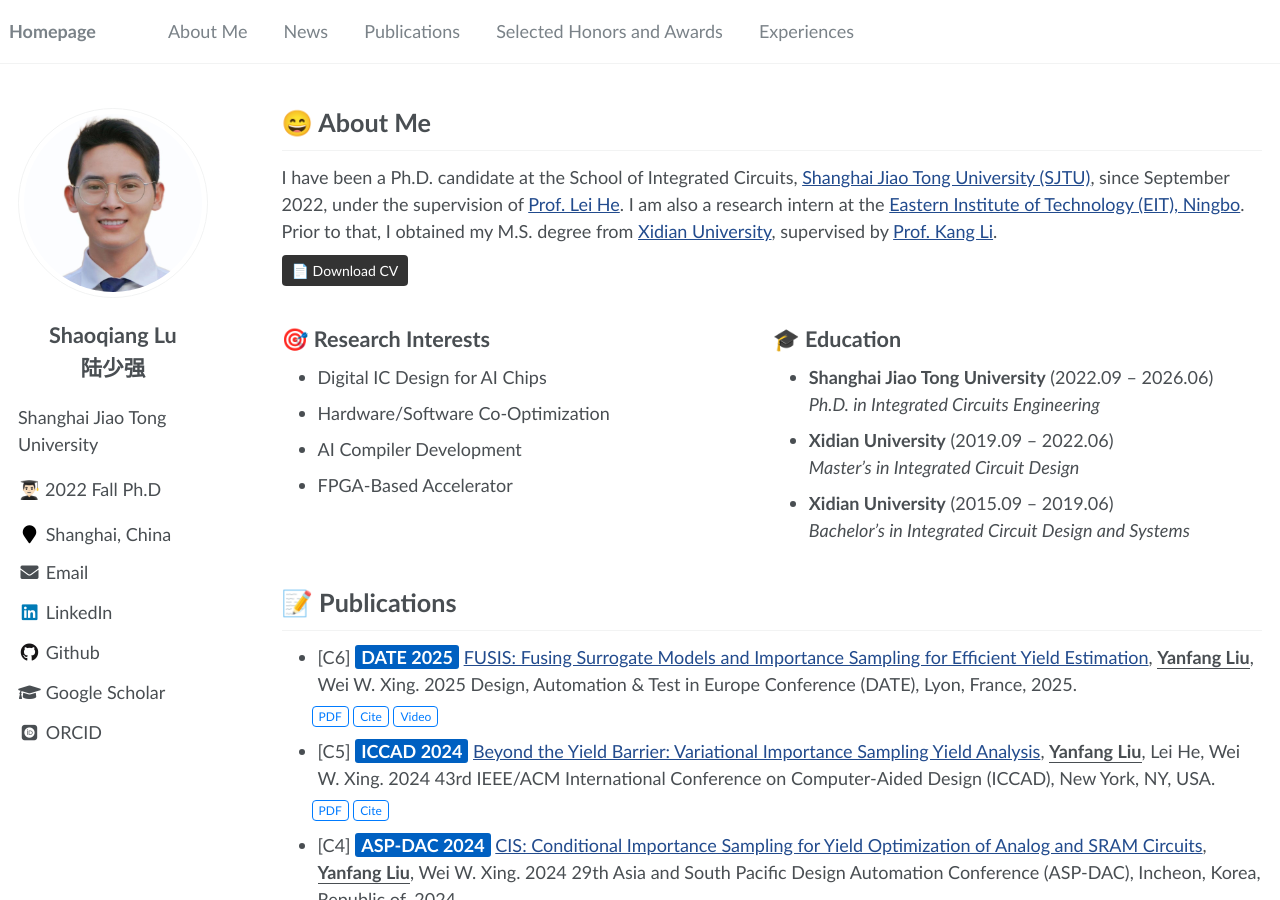
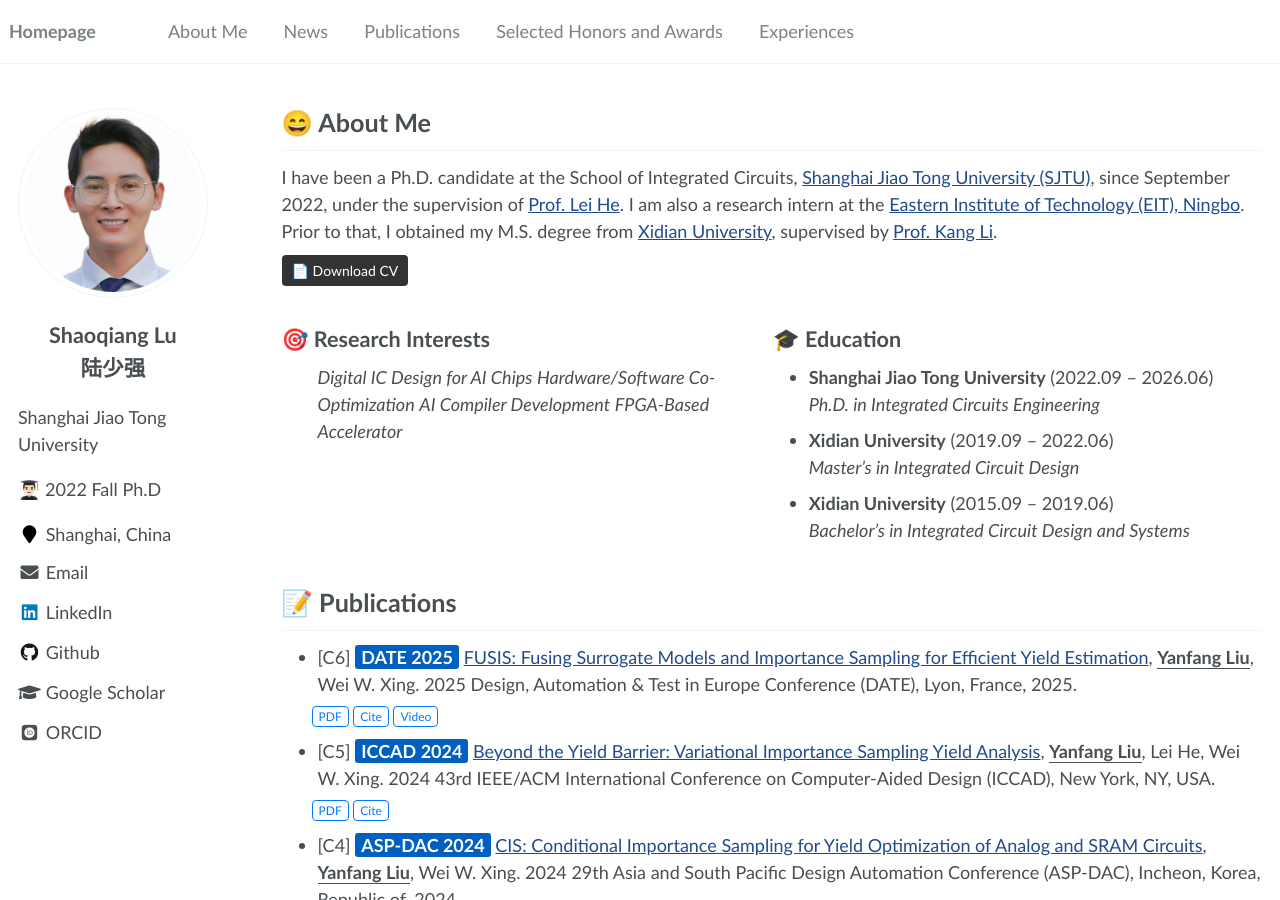
Before and after one commit to ShaoqiangLu/ShaoqangLu.github.io, a Jekyll site: the page built from _pages/about.md, in a window 1280 px wide and 900 px high. Built offline with Jekyll 4.4.1, drawn with Linux system fonts in a browser that asks for light colours; some web fonts are replaced.

```diff
--- a/_pages/about.md
+++ b/_pages/about.md
@@ -35,10 +35,10 @@ I have been a Ph.D. candidate at the School of Integrated Circuits, [Shanghai Ji
   <div style="flex: 1; margin-right: 1px;">
     <h2>🎯 Research Interests</h2>
     <ul>
-      <li>Digital IC Design for AI Chips</li>
-      <li>Hardware/Software Co-Optimization</li>
-      <li>AI Compiler Development</li>
-      <li>FPGA-Based Accelerator</li>
+      <em>Digital IC Design for AI Chips</em>
+      <em>Hardware/Software Co-Optimization</em>
+      <em>AI Compiler Development</em>
+      <em>FPGA-Based Accelerator</em>
     </ul>
   </div>
 
```
